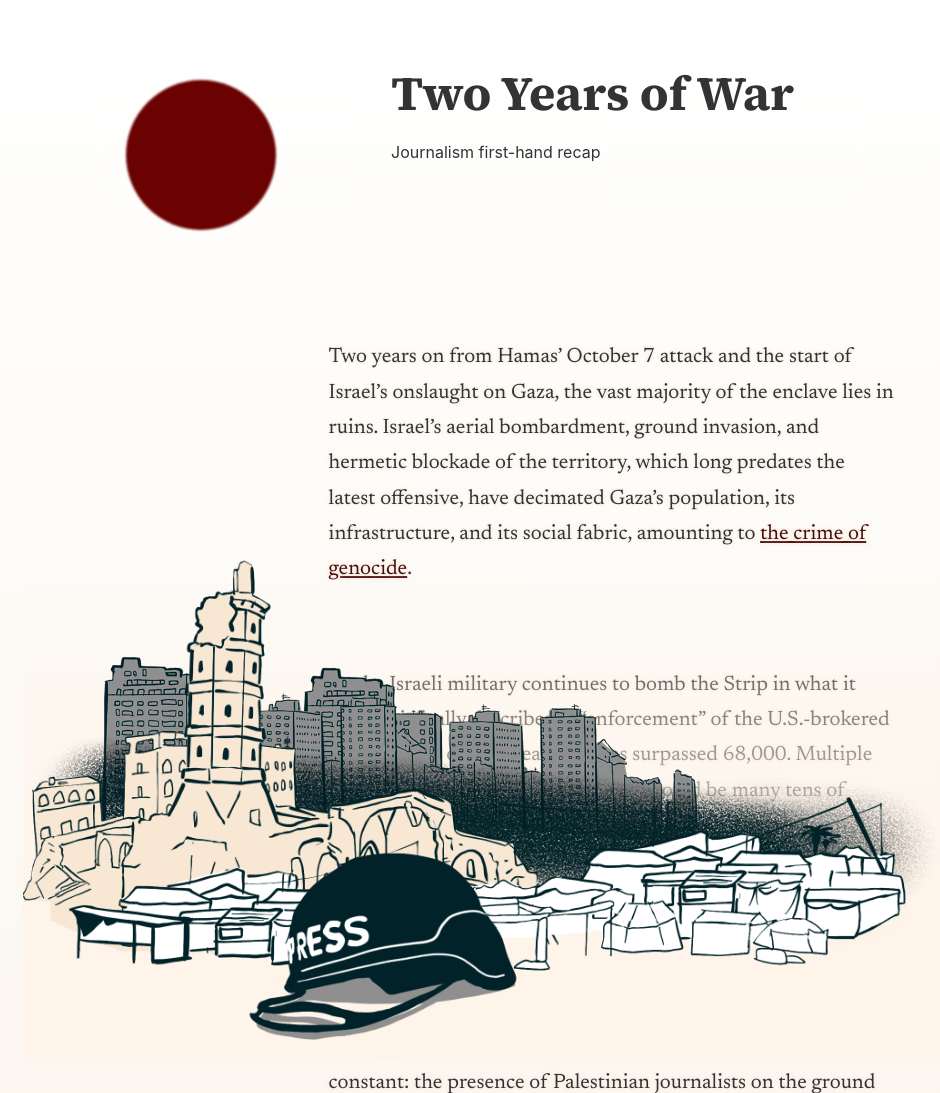
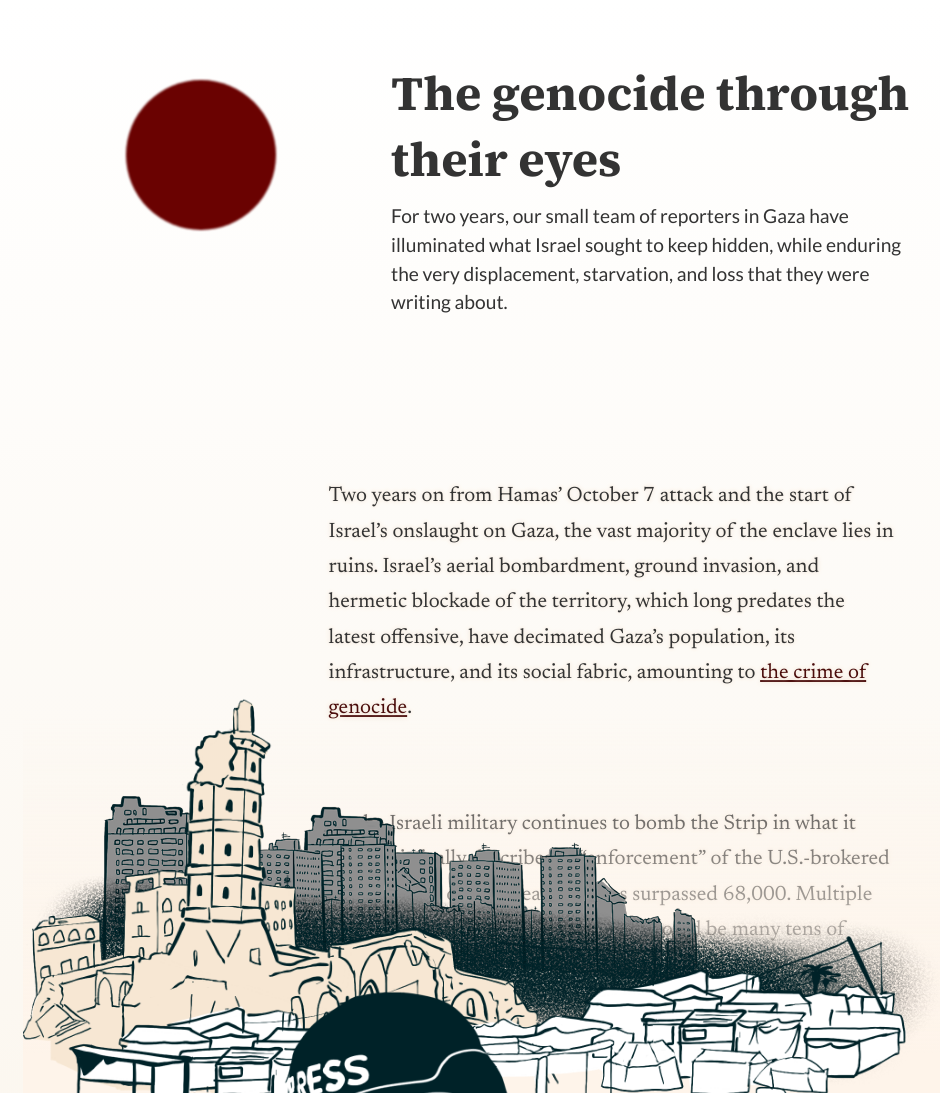
Before and after one commit to adi-dee/journalism-gaza, a plain HTML site: page index.html in a window 1280 px wide. Shown: the top 1093 px of the page, without its empty margins (157-1097 px from the left). Drawn offline with Linux system fonts and the light colour scheme; a web font is replaced by a local one.

Commit message:
organize first section

```diff
--- a/index.html
+++ b/index.html
@@ -22,8 +22,10 @@
 
 <section class="scene scrolly intro-section">
   <div class="title-wrapper">
-    <h1 class="intro-title">Two Years of War</h1>
-    <p class="subtitle">Journalism first-hand recap</p>
+    <h1 class="intro-title">The genocide through their eyes</h1>
+    <p class="subtitle">
+      For two years, our small team of reporters in Gaza have illuminated what Israel sought to keep hidden, while enduring the very displacement, starvation, and loss that they were writing about.
+    </p>
     </div>
   <div class="sticky-graphic">
     <div class="graphic parallax-scene">
--- a/style.css
+++ b/style.css
@@ -1,6 +1,7 @@
 @import url("https://fonts.googleapis.com/css2?family=B612+Mono:wght@400;700&display=swap");
 @import url('https://fonts.googleapis.com/css2?family=Newsreader:wght@400;500;600;700&display=swap');
 @import url('https://fonts.googleapis.com/css2?family=Newsreader:ital,opsz,wght@0,6..72,200..800;1,6..72,200..800&family=Source+Serif+4:ital,opsz,wght@0,8..60,200..900;1,8..60,200..900&display=swap');
+@import url('https://fonts.googleapis.com/css2?family=Lato:wght@300;400;700&display=swap');
 
 
 body {
@@ -46,23 +47,21 @@ body {
   font-optical-sizing: auto;
   font-weight: 700;
   font-style: normal;
+  margin-bottom: 10px;
 }
 
-.title-wrapper h2 {
+.title-wrapper p {
   margin: 0;
-  font-size: 1.2rem;
-  font-style: italic;
-  /* color: #444; */
-  font-family: "Source Serif 4", serif;
+  font-size: 1rem;
+  font-family: 'Lato', sans-serif;
   font-optical-sizing: auto;
-  font-weight: 700;
   font-style: normal;
+  line-height: 150%;
 }
 
 .intro-section {
   position: relative;
-   /* height: 300vh; */
-    height: 440vh;
+    height: 460vh;
 
 }
 
@@ -1010,8 +1009,7 @@ body {
 }
 
 .intro-section {
-  /* height: 200vh;  */
-  height: 280vh;
+  height: 300vh;
   margin-bottom: 230px;
 }
 
@@ -1077,8 +1075,8 @@ body {
     font-size: 3rem;
   }
 
-  .title-wrapper h2 {
-    font-size: 1.5rem;
+  .title-wrapper p {
+    font-size: 1.2rem;
   }
 
   .intro-visual {
@@ -1269,6 +1267,11 @@ body {
 /* --- Large phones / phablets --- */
 @media (min-width: 480px) and (max-width: 767px) {
 
+  .intro-section {
+  height: 360vh;
+}
+
+
   /* keep tablet-like layout for these specific elements */
   .illu-wrapper {
     max-width: 80%;
@@ -1292,6 +1295,12 @@ body {
 
 /* === iPad / Tablet Landscape Fix === */
 @media screen and (min-width: 481px) and (max-width: 1180px) and (orientation: landscape) {
+
+
+.intro-section {
+  height: 250vh;
+}
+
 
   .scroll-paragraph:first-of-type {
     margin-top: -70%;
```
